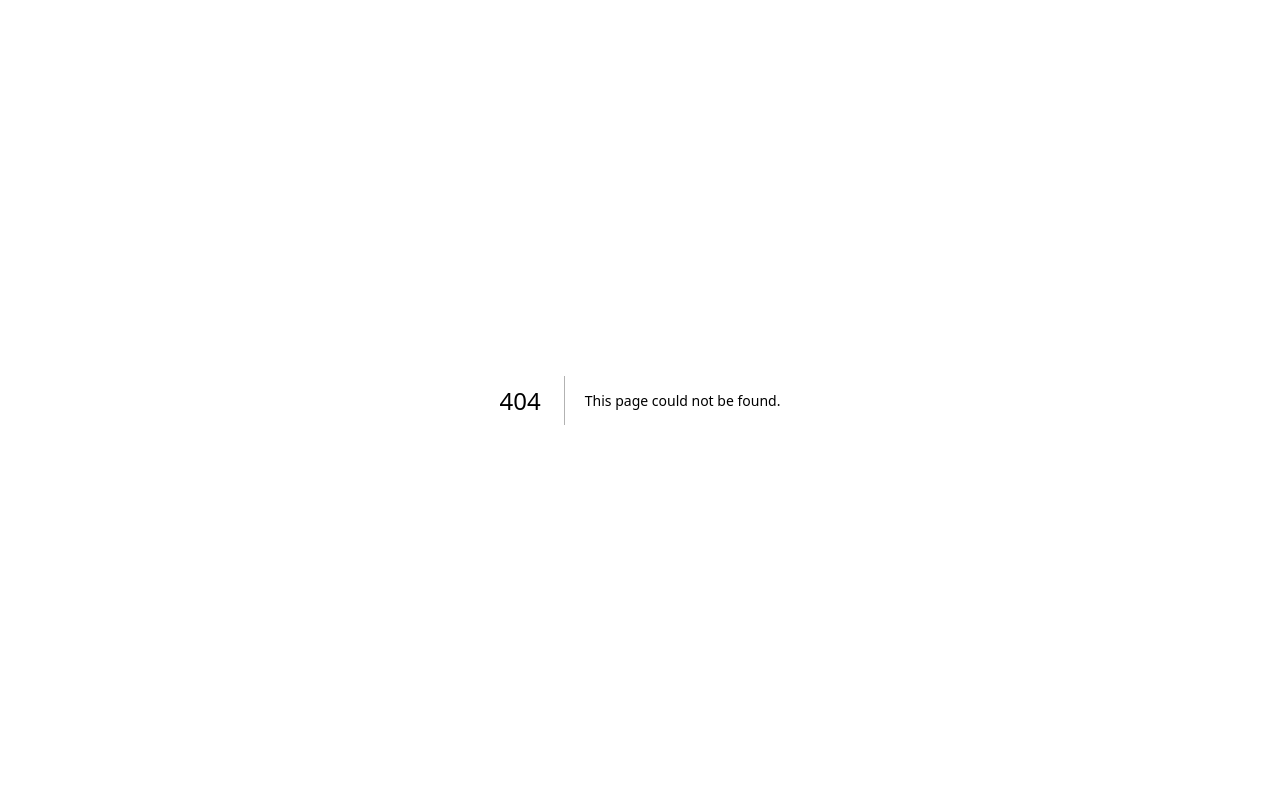
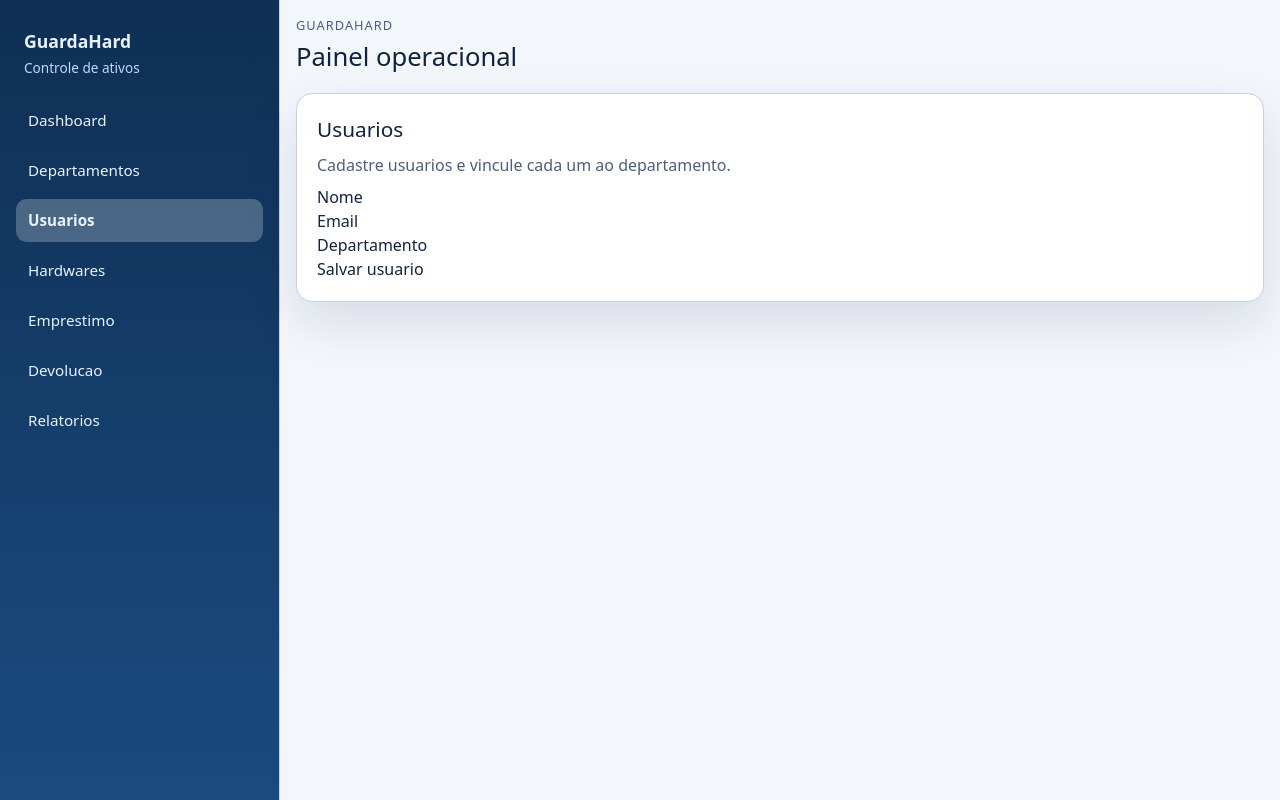
Before and after one commit to typevitor/guarda-hard, a Next.js app in the folder app/: page /usuarios in a window 1280 px wide. Before the commit this address had no page. Built offline with nearby package versions, Linux system fonts and the light colour scheme; no server answers.

Commit message:
feat(app): implement usuarios page and form

```diff
--- /dev/null
+++ b/app/src/app/(dashboard)/usuarios/page.tsx
@@ -0,0 +1,13 @@
+import { UsuariosPage } from "@/features/usuarios/components/usuarios-page";
+import type { UsuarioPayload } from "@/features/usuarios/schemas/usuario-schema";
+import { createUsuarioServer } from "@/features/usuarios/server/usuarios-api";
+
+async function submitUsuario(values: UsuarioPayload): Promise<void> {
+  "use server";
+
+  await createUsuarioServer(values);
+}
+
+export default function UsuariosRoutePage() {
+  return <UsuariosPage onSubmit={submitUsuario} />;
+}
--- /dev/null
+++ b/app/src/features/usuarios/components/usuarios-page.tsx
@@ -0,0 +1,38 @@
+"use client";
+
+import { useState } from "react";
+
+import { UsuarioForm } from "../forms/usuario-form";
+import type { UsuarioPayload } from "../schemas/usuario-schema";
+
+type UsuariosPageProps = {
+  onSubmit: (values: UsuarioPayload) => Promise<void>;
+};
+
+export function UsuariosPage({ onSubmit }: UsuariosPageProps) {
+  const [status, setStatus] = useState<{
+    type: "success" | "error";
+    message: string;
+  } | null>(null);
+
+  const handleSubmit = async (values: UsuarioPayload): Promise<void> => {
+    setStatus(null);
+
+    try {
+      await onSubmit(values);
+      setStatus({ type: "success", message: "Usuario criado com sucesso" });
+    } catch {
+      setStatus({ type: "error", message: "Nao foi possivel criar usuario" });
+      throw new Error("submit failed");
+    }
+  };
+
+  return (
+    <section className="panel-card" aria-label="Pagina de usuarios">
+      <h2 className="panel-title">Usuarios</h2>
+      <p className="panel-text">Cadastre usuarios e vincule cada um ao departamento.</p>
+      <UsuarioForm onSubmit={handleSubmit} />
+      {status ? <p role="status">{status.message}</p> : null}
+    </section>
+  );
+}
--- /dev/null
+++ b/app/src/features/usuarios/forms/usuario-form.tsx
@@ -0,0 +1,63 @@
+"use client";
+
+import { zodResolver } from "@hookform/resolvers/zod";
+import { useForm } from "react-hook-form";
+
+import { usuarioSchema, type UsuarioPayload } from "../schemas/usuario-schema";
+
+type UsuarioFormProps = {
+  onSubmit: (values: UsuarioPayload) => Promise<void>;
+};
+
+export function UsuarioForm({ onSubmit }: UsuarioFormProps) {
+  const {
+    register,
+    handleSubmit,
+    formState: { errors, isSubmitting },
+    reset,
+  } = useForm<UsuarioPayload>({
+    resolver: zodResolver(usuarioSchema),
+    defaultValues: {
+      nome: "",
+      email: "",
+      departamentoId: "",
+    },
+  });
+
+  return (
+    <form
+      className="usuario-form"
+      noValidate
+      onSubmit={handleSubmit(async (values) => {
+        try {
+          await onSubmit(values);
+          reset();
+        } catch {
+          return;
+        }
+      })}
+    >
+      <div className="form-field">
+        <label htmlFor="nome">Nome</label>
+        <input id="nome" type="text" {...register("nome")} />
+        {errors.nome ? <p role="alert">{errors.nome.message}</p> : null}
+      </div>
+
+      <div className="form-field">
+        <label htmlFor="email">Email</label>
+        <input id="email" type="email" {...register("email")} />
+        {errors.email ? <p role="alert">{errors.email.message}</p> : null}
+      </div>
+
+      <div className="form-field">
+        <label htmlFor="departamentoId">Departamento</label>
+        <input id="departamentoId" type="text" {...register("departamentoId")} />
+        {errors.departamentoId ? <p role="alert">{errors.departamentoId.message}</p> : null}
+      </div>
+
+      <button type="submit" disabled={isSubmitting}>
+        Salvar usuario
+      </button>
+    </form>
+  );
+}
--- /dev/null
+++ b/app/src/features/usuarios/schemas/usuario-schema.ts
@@ -0,0 +1,9 @@
+import { z } from "zod";
+
+export const usuarioSchema = z.object({
+  nome: z.string().trim().min(1, "Nome e obrigatorio"),
+  email: z.string().trim().email("Email invalido"),
+  departamentoId: z.string().trim().min(1, "Departamento e obrigatorio"),
+});
+
+export type UsuarioPayload = z.infer<typeof usuarioSchema>;
--- /dev/null
+++ b/app/src/features/usuarios/server/usuarios-api.ts
@@ -0,0 +1,24 @@
+import { cookies } from "next/headers";
+
+import { usuarioSchema, type UsuarioPayload } from "../schemas/usuario-schema";
+
+const API_BASE_URL = process.env.NEXT_PUBLIC_API_URL ?? "http://localhost:3001";
+
+export async function createUsuarioServer(payload: UsuarioPayload): Promise<void> {
+  const parsedPayload = usuarioSchema.parse(payload);
+  const cookieHeader = (await cookies()).toString();
+
+  const response = await fetch(`${API_BASE_URL}/usuarios`, {
+    method: "POST",
+    headers: {
+      "Content-Type": "application/json",
+      ...(cookieHeader ? { Cookie: cookieHeader } : {}),
+    },
+    body: JSON.stringify(parsedPayload),
+    cache: "no-store",
+  });
+
+  if (!response.ok) {
+    throw new Error("Nao foi possivel criar usuario");
+  }
+}
```
Also changed, not shown: 1 other file (tests, documents, lock files or other folders).
